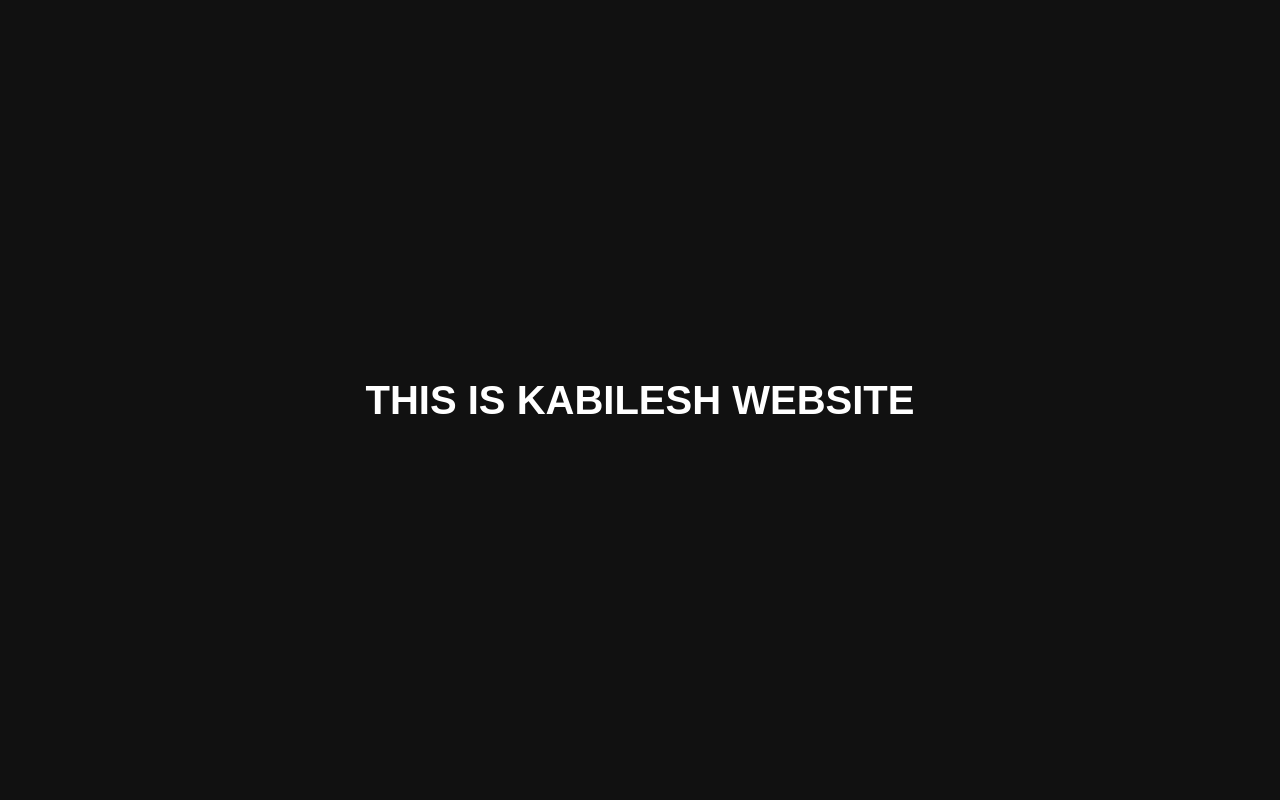
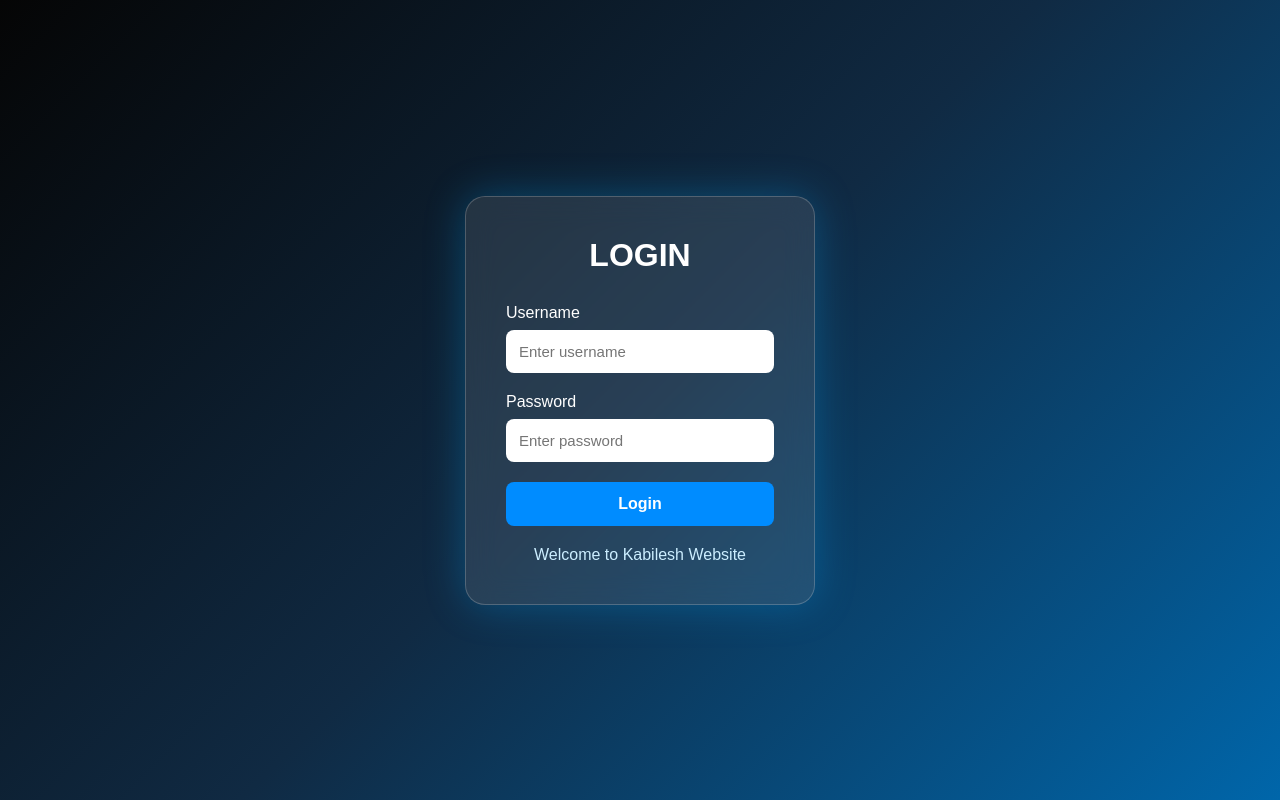
Before and after one commit to kabileshvk7/HOST, a plain HTML site: page index.html in a window 1280 px wide. Drawn offline with Linux system fonts and the light colour scheme.

Commit message:
Update index.html

```diff
--- a/index.html
+++ b/index.html
@@ -3,29 +3,110 @@
 <head>
     <meta charset="UTF-8">
     <meta name="viewport" content="width=device-width, initial-scale=1.0">
-    <title>Kabilesh Website</title>
+    <title>Kabilesh Login</title>
 
     <style>
+        * {
+            margin: 0;
+            padding: 0;
+            box-sizing: border-box;
+        }
+
         body {
-            margin: 0;
             height: 100vh;
             display: flex;
             justify-content: center;
             align-items: center;
             font-family: Arial, sans-serif;
-            background-color: #111;
-            color: white;
+            background: linear-gradient(135deg, #050505, #102a43, #0066aa);
+        }
+
+        .login-box {
+            width: 350px;
+            padding: 40px;
+            border-radius: 20px;
+            background: rgba(255, 255, 255, 0.1);
+            backdrop-filter: blur(15px);
+            border: 1px solid rgba(255, 255, 255, 0.2);
+            box-shadow: 0 0 40px rgba(0, 170, 255, 0.3);
         }
 
         h1 {
-            font-size: 40px;
+            text-align: center;
+            color: white;
+            margin-bottom: 30px;
+        }
+
+        .input-box {
+            margin-bottom: 20px;
+        }
+
+        .input-box label {
+            display: block;
+            color: white;
+            margin-bottom: 8px;
+        }
+
+        .input-box input {
+            width: 100%;
+            padding: 13px;
+            border: none;
+            border-radius: 8px;
+            outline: none;
+            font-size: 15px;
+        }
+
+        .login-btn {
+            width: 100%;
+            padding: 13px;
+            border: none;
+            border-radius: 8px;
+            background: #008cff;
+            color: white;
+            font-size: 16px;
+            font-weight: bold;
+            cursor: pointer;
+            transition: 0.3s;
+        }
+
+        .login-btn:hover {
+            background: #00bfff;
+            box-shadow: 0 0 20px #00bfff;
+        }
+
+        .message {
+            text-align: center;
+            margin-top: 20px;
+            color: #cceeff;
         }
     </style>
 </head>
 
 <body>
 
-    <h1>THIS IS KABILESH WEBSITE</h1>
+    <div class="login-box">
+
+        <h1>LOGIN</h1>
+
+        <form>
+            <div class="input-box">
+                <label>Username</label>
+                <input type="text" placeholder="Enter username">
+            </div>
+
+            <div class="input-box">
+                <label>Password</label>
+                <input type="password" placeholder="Enter password">
+            </div>
+
+            <button type="submit" class="login-btn">
+                Login
+            </button>
+        </form>
+
+        <p class="message">Welcome to Kabilesh Website</p>
+
+    </div>
 
 </body>
 </html>
```
